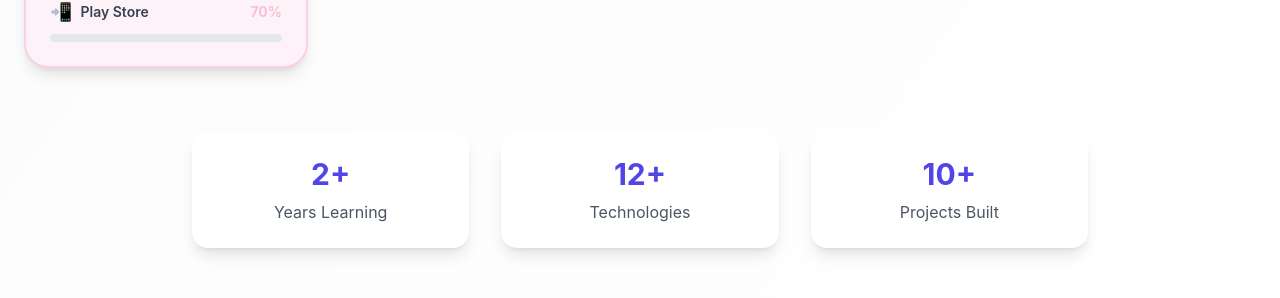
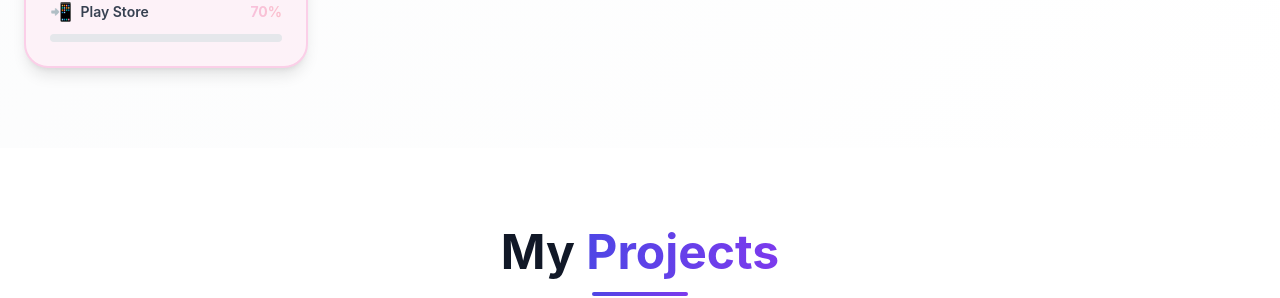
Before and after one commit to Dyy-Coding/chandyneatPortfolio, a React (Vite) app: page / in a window 1280 px wide. Shown: the part 3217-3515 px from the top of the page. Built offline with nearby package versions, Linux system fonts and the light colour scheme.

Commit message:
push version 10 of my current company o1

```diff
--- a/src/components/sections/SkillsSection.tsx
+++ b/src/components/sections/SkillsSection.tsx
@@ -190,37 +190,6 @@ const SkillsSection: React.FC = () => {
           ))}
         </div>
 
-        {/* Skills Summary */}
-        <motion.div
-          className="mt-16 text-center"
-          initial={{ opacity: 0, y: 30 }}
-          animate={isInView ? { opacity: 1, y: 0 } : {}}
-          transition={{ duration: 0.8, delay: 1 }}
-        >
-          <div className="grid md:grid-cols-3 gap-8 max-w-4xl mx-auto">
-            <motion.div
-              className="bg-white dark:bg-gray-800 p-6 rounded-2xl shadow-lg"
-              whileHover={{ y: -5 }}
-            >
-              <div className="text-3xl font-bold text-indigo-600 dark:text-indigo-400 mb-2">2+</div>
-              <div className="text-gray-600 dark:text-gray-300">Years Learning</div>
-            </motion.div>
-            <motion.div
-              className="bg-white dark:bg-gray-800 p-6 rounded-2xl shadow-lg"
-              whileHover={{ y: -5 }}
-            >
-              <div className="text-3xl font-bold text-indigo-600 dark:text-indigo-400 mb-2">12+</div>
-              <div className="text-gray-600 dark:text-gray-300">Technologies</div>
-            </motion.div>
-            <motion.div
-              className="bg-white dark:bg-gray-800 p-6 rounded-2xl shadow-lg"
-              whileHover={{ y: -5 }}
-            >
-              <div className="text-3xl font-bold text-indigo-600 dark:text-indigo-400 mb-2">10+</div>
-              <div className="text-gray-600 dark:text-gray-300">Projects Built</div>
-            </motion.div>
-          </div>
-        </motion.div>
       </div>
     </section>
   );
```
